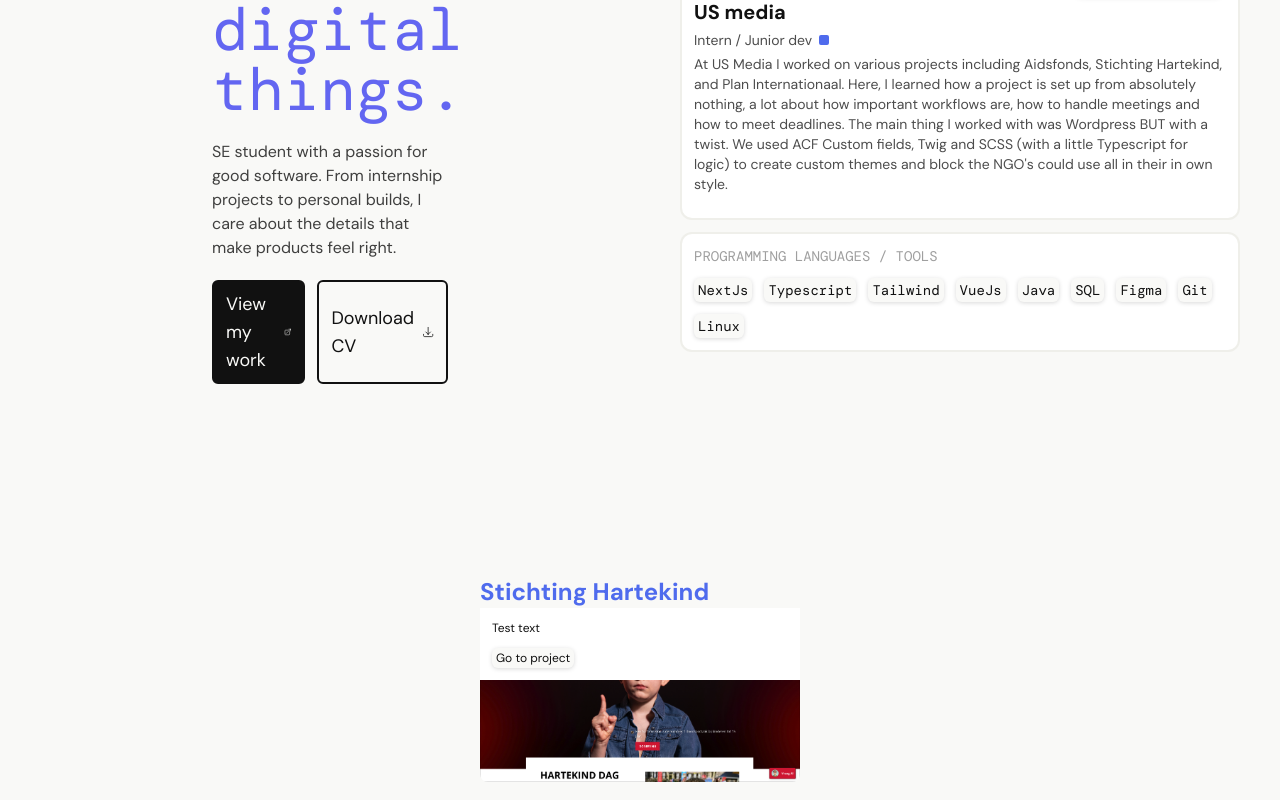
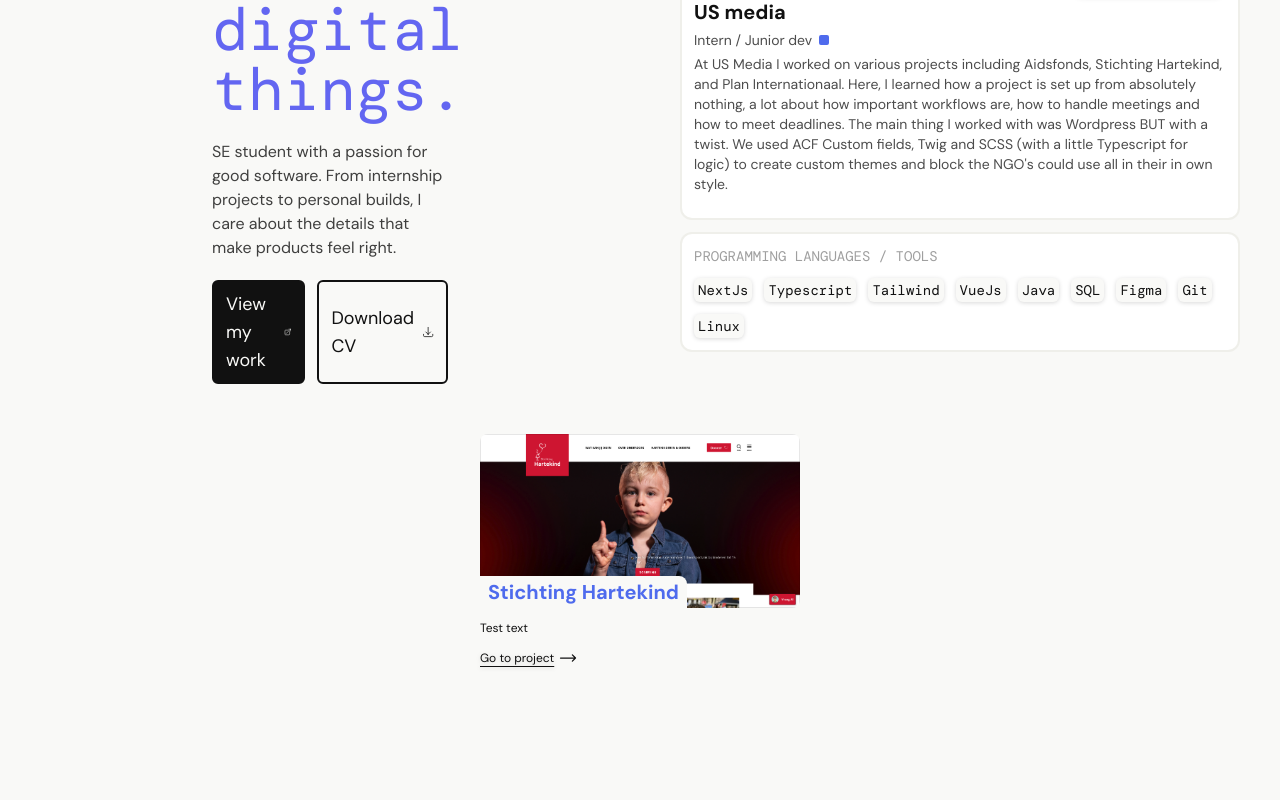
Before and after one commit to astronomx/quentin.dev, a Next.js app: page / in a window 1280 px wide. Shown: the part 392-1192 px from the top of the page. Built offline with nearby package versions, Linux system fonts and the light colour scheme; a web font is replaced by a local one.

Commit message:
New layout
Put the title in the picutre which later might change to go over the bottom the half of the picture. The preview text and go to button are placed under the picture

```diff
--- a/src/app/components/ProjectCard.tsx
+++ b/src/app/components/ProjectCard.tsx
@@ -1,5 +1,7 @@
 import Image from "next/image";
 import Link from "next/link";
+
+import { ArrowLongRightIcon } from "@heroicons/react/24/outline";
 
 type ProjectCardType = {
     title: string,
@@ -10,24 +12,35 @@
 export default function ProjectCard({title, previewText, image}: ProjectCardType) {
     return (
         <div className="h-56 w-80 rounded-lg flex flex-col">
-            <h2 className="font-bold text-2xl text-(--slate-blue)">{ title }</h2>
+            <div className="z-20 bg-background w-fit h-fit py-0.5 px-2 rounded-tr-lg">
+                <h2 className="font-bold text-xl text-(--slate-blue)">{ title }</h2>
+            </div>
 
 
-            <div className="relative">
+            <div className="relative flex flex-col-reverse">
                 <Image src={image} alt={`${title}`} height={224} width={320}
                     className="absolute flex-1 rounded-lg border-background-muted group
                         "
                     />
+            </div>
 
-                <div className="absolute z-10 flex flex-col text-xs gap-3 p-3 bg-white w-full h-fit">
-                    <p className="">{ previewText }</p>
+            <div className="flex flex-col text-xs gap-3 w-full h-fit mt-3">
+                <p className="">{ previewText }</p>
 
-                    <Link href={"/"} className="bg-background text-xs py-0.5 px-1 h-fit w-fit
-                        rounded-md drop-shadow-sm cursor-pointer"
+                <div className="flex flex-row gap-1 items-center group transition-all">
+                    <Link
+                        href={"/"}
+                        className="text-xs underline underline-offset-4
+                            rounded-lg drop-shadow-sm cursor-pointer transition-all duration-200"
                     >
                         Go to project
                     </Link>
+
+                    <ArrowLongRightIcon
+                        className="h-5 w-5 text-foreground transition-transform duration-200 group-hover:translate-x-1"
+                    />
                 </div>
+
             </div>
         </div>
     )
```
